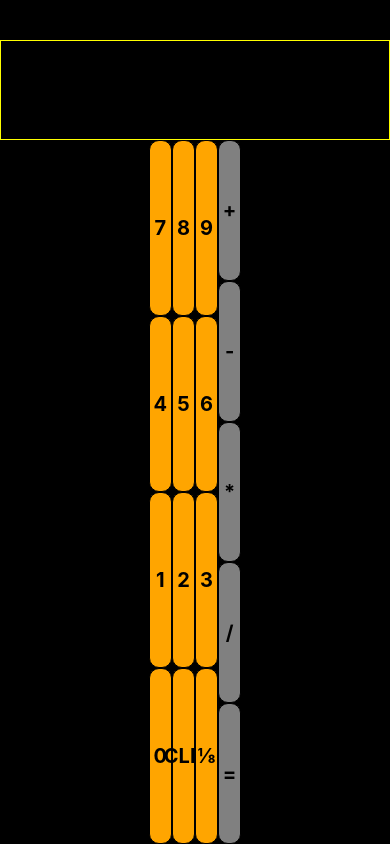
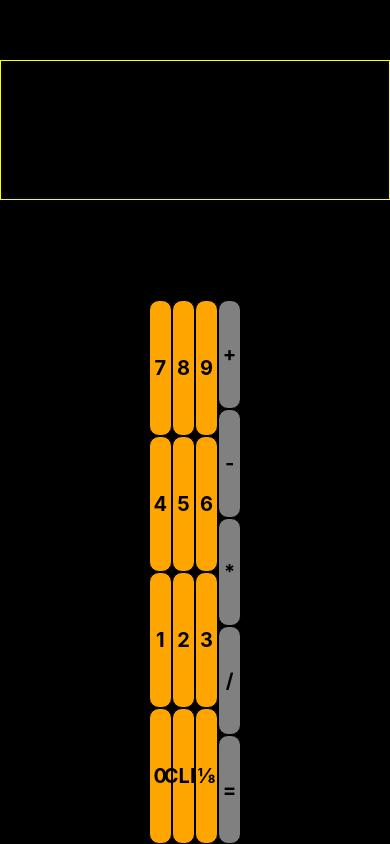
Before and after one commit to postazure/fraction-calculator-app, a React Native app: screen / in a window 390 px wide. Built offline with nearby package versions, Linux system fonts and the light colour scheme.

Commit message:
Display fractional components in Output
needs to fix evaluation

```diff
--- a/App.js
+++ b/App.js
@@ -2,13 +2,18 @@ import React from 'react'
 import { StyleSheet, Text, View } from 'react-native'
 import NumPad from './components/NumPad'
 import OperationPad from './components/OperationPad'
-import { EVENT_TYPE } from './constants'
+import { EVENT_TYPE, SEGMENT_TYPE } from './constants'
+import Output from './components/Output'
+import { buildNumberSegment, buildOperationalSegment, calculateSegments, NumberSegment } from './segment'
 
 const INITIAL_STATE = {
   calculationSegments: [],
   showFractionNumpad: false,
-  currentSegment: []
+  currentSegmentEvents: []
 }
+
+const ROUNDING_ACCURACY = 16 // is equal to 1/16th
+const ROUNDING_STRATEGY = Math.floor // floor, ceiling, straight
 
 export default class App extends React.Component {
   state = INITIAL_STATE
@@ -21,31 +26,28 @@ export default class App extends React.Component {
         break
 
       case EVENT_TYPE.operational:
-        if (this.state.calculationSegments.length === 0 && this.state.currentSegment.length === 0) {
+        if (this.state.calculationSegments.length === 0 && this.state.currentSegmentEvents.length === 0) {
           // Prevent starting calculations with an operation
         } else {
           newState = {
             ...newState,
             showFractionNumpad: false,
-            currentSegment: [],
-            calculationSegments: [...this.state.calculationSegments, ...this.state.currentSegment, e]
+            currentSegmentEvents: [],
+            calculationSegments: [
+              ...this.state.calculationSegments,
+              ...(this.state.currentSegmentEvents.length > 0 ? [this.truncateValueSegment()] : []),
+              buildOperationalSegment(e.value)
+            ],
           }
         }
         break
+
+      case EVENT_TYPE.numerator:
+      case EVENT_TYPE.denominator:
       case EVENT_TYPE.integer:
         newState = {
           ...newState,
-          currentSegment: [...this.state.currentSegment, e],
-        }
-        break
-
-      case EVENT_TYPE.evaluational:
-        const result = this.evaluate()
-
-        newState = {
-          currentSegment: [],
-          calculationSegments: [{value: result, type: EVENT_TYPE.integer}],
-          showFractionNumpad: false
+          currentSegmentEvents: [...this.state.currentSegmentEvents, e],
         }
         break
     }
@@ -53,36 +55,63 @@ export default class App extends React.Component {
     this.setState(newState)
   }
 
+  truncateValueSegment = () => {
+    const segment = NumberSegment()
+
+    this.state.currentSegmentEvents.forEach(e => {
+      segment[e.type] = segment[e.type] + e.value.toString()
+    })
+
+    return segment
+  }
+
   handleOpenFractionNumpad = () => {
     this.setState({showFractionNumpad: true})
   }
 
-  evaluate = () => {
-    return eval([...this.state.calculationSegments, ...this.state.currentSegment].map(e => e.value).join(''))
+  handleEvaluation = () => {
+    const sum = calculateSegments(this.allCalculationSegments())
+    const segment = buildNumberSegment(sum, ROUNDING_STRATEGY, ROUNDING_ACCURACY)
+
+    this.setState({
+      currentSegmentEvents: [],
+      calculationSegments: [segment],
+      showFractionNumpad: false
+    })
+  }
+
+  allCalculationSegments = () => {
+    const segments = [...this.state.calculationSegments]
+
+    if (this.state.currentSegmentEvents.length > 0) {
+      segments.push(this.truncateValueSegment(this.state.currentSegmentEvents))
+    }
+
+    return segments
   }
 
   render () {
-    let displayString = [...this.state.calculationSegments, ...this.state.currentSegment].map(e => e.value).join('')
-    debugger
+    console.log(this.state)
     return (
       <View style={styles.container}>
         <View style={styles.displayContainer}>
-          <Text style={styles.display} adjustsFontSizeToFit={true}>{displayString}</Text>
+          <Output style={styles.display} segments={this.allCalculationSegments()}/>
         </View>
         <View style={styles.row}>
           {this.state.showFractionNumpad
             ? <View style={styles.numpad}>
-              <NumPad onChange={this.handleInput} openFractionNumpad={this.handleOpenFractionNumpad}/>
-              <NumPad onChange={this.handleInput} openFractionNumpad={this.handleOpenFractionNumpad}/>
+              <NumPad onChange={this.handleInput} eventType={EVENT_TYPE.numerator}/>
+              <NumPad onChange={this.handleInput} eventType={EVENT_TYPE.denominator}/>
             </View>
             : <View style={styles.numpad}>
-              <NumPad onChange={this.handleInput} openFractionNumpad={this.handleOpenFractionNumpad}/>
+              <NumPad onChange={this.handleInput} eventType={EVENT_TYPE.integer}
+                      openFractionNumpad={this.handleOpenFractionNumpad}/>
             </View>
           }
 
 
           <View style={styles.operationpad}>
-            <OperationPad onChange={this.handleInput}/>
+            <OperationPad onChange={this.handleInput} onEvaluate={this.handleEvaluation}/>
           </View>
 
         </View>
@@ -94,7 +123,7 @@ export default class App extends React.Component {
 const styles = StyleSheet.create({
   container: {
     flex: 1,
-    paddingTop: 40,
+    paddingTop: 60,
     backgroundColor: '#000',
     alignItems: 'center',
     justifyContent: 'center',
@@ -112,7 +141,7 @@ const styles = StyleSheet.create({
     flex: 1,
   },
   displayContainer: {
-    height: 100,
+    height: 140,
     borderStyle: 'solid',
     borderWidth: 1,
     borderColor: 'yellow',
@@ -120,14 +149,9 @@ const styles = StyleSheet.create({
     padding: 10,
     display: 'flex',
     justifyContent: 'center',
-    flexDirection: 'column'
+    flexDirection: 'column',
+    marginBottom: 100,
+
   },
-  display: {
-    color: 'white',
-    textAlign: 'right',
-    width: '100%',
-    height: '100%',
 
-    fontSize: 999, // Set to large and use auto scaling
-  }
 })
--- a/components/NumPad.js
+++ b/components/NumPad.js
@@ -34,7 +34,7 @@ const style = StyleSheet.create({
 export default class NumPad extends React.Component {
 
   handleInput = (value) => () => {
-    this.props.onChange({value, type: EVENT_TYPE.integer})
+    this.props.onChange({value, type: this.props.eventType})
   }
 
   renderNumber = (value) => <TouchableHighlight
@@ -79,7 +79,7 @@ export default class NumPad extends React.Component {
         <View style={style.row}>
           {this.renderNumber(0)}
           {this.renderClear()}
-          {this.renderFrac()}
+          {this.props.openFractionNumpad ? this.renderFrac() : null}
         </View>
       </View>
     )
--- a/components/OperationPad.js
+++ b/components/OperationPad.js
@@ -32,21 +32,11 @@ const style = StyleSheet.create({
 
 export default class OperationPad extends React.Component {
 
-  renderOperation = (value) => <TouchableHighlight
-    style={style.button}
-    onPress={() => {
-      this.props.onChange({value, type: EVENT_TYPE.operational})
-    }}
-  >
+  renderOperation = (value) => <TouchableHighlight style={style.button} onPress={() => {this.props.onChange({value, type: EVENT_TYPE.operational})}}>
     <Text style={style.text}>{value}</Text>
   </TouchableHighlight>
 
-  renderEvaluate = () => <TouchableHighlight
-    style={style.button}
-    onPress={() => {
-      this.props.onChange({value: '=', type: EVENT_TYPE.evaluational})
-    }}
-  >
+  renderEvaluate = () => <TouchableHighlight style={style.button} onPress={this.props.onEvaluate}>
     <Text style={style.text}>=</Text>
   </TouchableHighlight>
 
--- /dev/null
+++ b/components/Output.js
@@ -0,0 +1,70 @@
+import React from 'react'
+import { StyleSheet, Text, View } from 'react-native'
+import { SEGMENT_TYPE } from '../constants'
+
+export default class Output extends React.Component {
+  render () {
+    console.log(this.props)
+    const decoratedSegments = this.props.segments.map((segment, key) => {
+      if (segment.type === SEGMENT_TYPE.number) {
+        return (
+          <>
+            {parseInt(segment.integer) > 0 ? <IntegerOutput value={segment.integer} key={'int_' + key}/> : null}
+            {parseInt(segment.numerator) > 0 || parseInt(segment.denominator) > 0
+              ? <FractionalOutput key={'frac_' + key} numerator={segment.numerator}
+                                  denominator={segment.denominator}/>
+              : null}
+          </>
+        )
+      } else {
+        return <OperationOutput value={segment.operation} key={'op_' + key}/>
+      }
+    })
+
+    return (
+      <View style={style.display}>
+        {decoratedSegments}
+      </View>
+    )
+  }
+}
+
+const IntegerOutput = (props) => <Text adjustsFontSizeToFit={true} style={style.text}>{props.value}</Text>
+const FractionalOutput = (props) => <View style={style.fraction}>
+  <Text style={[style.numerator, style.text]} adjustsFontSizeToFit={true}>{props.numerator.toString()}</Text>
+  <View style={style.vinculum}/>
+  <Text style={[style.denominator, style.text]} adjustsFontSizeToFit={true}>{props.denominator.toString()}</Text>
+</View>
+const OperationOutput = (props) => <Text adjustsFontSizeToFit={true} style={[style.text, style.operation]}>{props.value}</Text>
+
+const style = StyleSheet.create({
+  display: {
+    width: '100%',
+    height: '100%',
+    display: 'flex',
+    flexDirection: 'row',
+    justifyContent: 'flex-end'
+  },
+  text: {
+    color: 'white',
+    fontSize: 999, // Set to large and use auto scaling
+  },
+  operation: {
+    color: 'grey'
+  },
+  fraction: {
+    display: 'flex',
+    flexDirection: 'column',
+    justifyContent: 'center',
+  },
+  vinculum: {
+    height: 3,
+    backgroundColor: 'white'
+  },
+  numerator: {
+    flex: 1,
+  },
+  denominator: {
+    flex: 1,
+  },
+})
--- a/constants.js
+++ b/constants.js
@@ -6,3 +6,8 @@ export const EVENT_TYPE = {
   evaluational: 'evaluational',
   clear: 'clear',
 }
+
+export const SEGMENT_TYPE = {
+  number: 'number',
+  operational: 'operational',
+}
--- /dev/null
+++ b/segment.js
@@ -0,0 +1,54 @@
+import { SEGMENT_TYPE } from './constants'
+import { convertToFraction } from './utils'
+
+export const NumberSegment = () => {
+  const segment = {
+    type: SEGMENT_TYPE.number,
+    integer: '',
+    numerator: '',
+    denominator: ''
+  }
+
+  segment.compute = () => parseInt(segment.integer) + (segment.denominator.length > 0 ? (parseInt(segment.numerator) / parseInt(segment.denominator)) : 0)
+  return segment
+}
+
+export const buildNumberSegment = (value, roundingStrategy, roundingAccuracy) => {
+  const segment = NumberSegment()
+  segment.integer = Math.trunc(value)
+  const decimal = value - segment.integer
+  const roundedDecimal = roundingStrategy(decimal * roundingAccuracy) / roundingAccuracy
+  const fraction = convertToFraction(roundedDecimal)
+  segment.numerator = fraction.numerator
+  segment.denominator = fraction.denominator
+
+  return segment
+}
+
+
+export const buildOperationalSegment = (operation) => {
+  return {
+    type: SEGMENT_TYPE.operational,
+    operation
+  }
+}
+
+export const calculateSegments = (segments) => {
+  const allCalculationSegments = segments
+  const firstSegment = allCalculationSegments.shift()
+
+  let sum = firstSegment.compute()
+  let currentOperation = null
+
+  // Calculate in order from left to right instead of 'pemdas'
+  allCalculationSegments.forEach(segment => {
+    if (segment.type === SEGMENT_TYPE.number) {
+      sum = eval(`${sum}${currentOperation}${segment.compute()}`)
+      currentOperation = null
+    } else if (segment.type === SEGMENT_TYPE.operational) {
+      currentOperation = segment.operation
+    }
+  })
+
+  return sum
+}
--- /dev/null
+++ b/utils.js
@@ -0,0 +1,20 @@
+const greatestCommonDenominator = function (a, b) {
+  if (b < 0.0000001) {
+    return a
+  }
+
+  return greatestCommonDenominator(b, Math.floor(a % b)) // handle LIMIT 0
+}
+export const convertToFraction = (decimal) => {
+  let len = decimal.toString().length - 2
+
+  let denominator = Math.pow(10, len)
+  let numerator = decimal * denominator
+
+  let divisor = greatestCommonDenominator(numerator, denominator)
+
+  numerator = Math.floor(numerator / divisor)
+  denominator = Math.floor(denominator / divisor)
+
+  return {numerator, denominator}
+}
```
